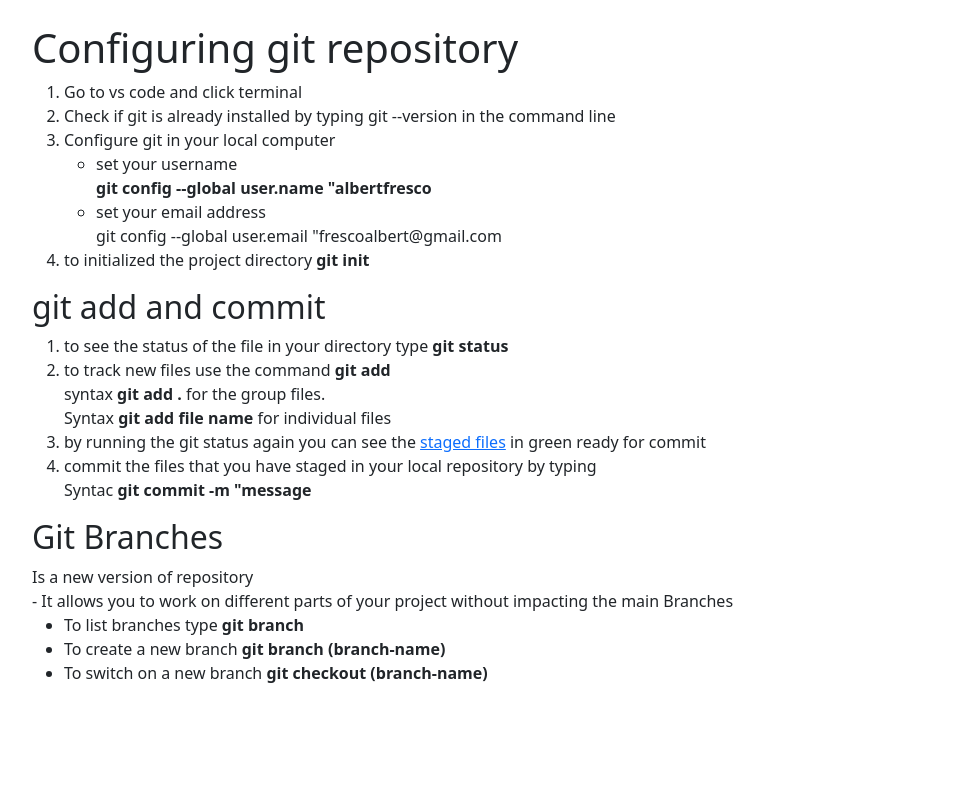
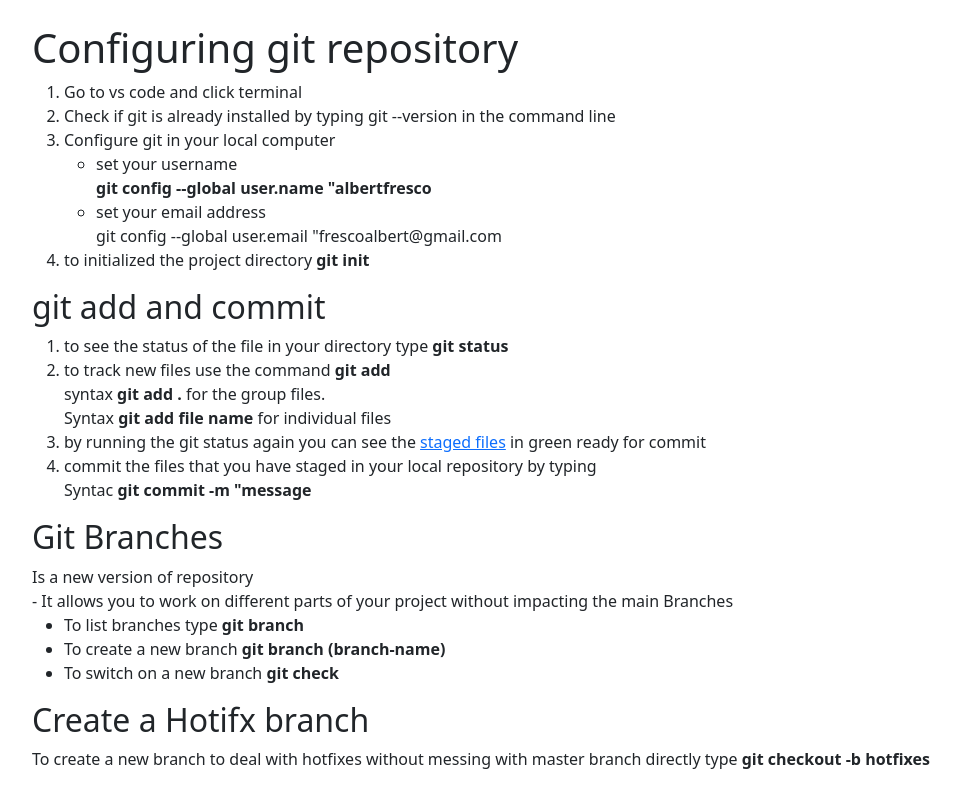
Before and after one commit to IIS0ULII/index_html, a plain HTML site: page index.html in a window 1280 px wide. Shown: the whole page, without its empty margins (50-1011 px from the left). Drawn offline with nearby package versions, Linux system fonts and the light colour scheme.

Commit message:
modified file

```diff
--- a/index.html
+++ b/index.html
@@ -22,7 +22,7 @@
 
                 </ul>
             </li>
-            <li>to initialized the project directory <b>git init</b></git li>
+            <li>to initialized the project directory <b>git init</b></li>
         </ol>
 
         <h2>git add and commit</h2>
@@ -34,14 +34,18 @@
         </ol>
 
         <h2>Git Branches</h2>
-                Is a new version of repository <br>
+        Is a new version of repository<br>
         - It allows you to work on different parts of your project without impacting the main Branches
 
         <ul>
             <li>To list branches type <b>git branch</b></li>
             <li>To create a new branch <b>git branch (branch-name)</b></li>
-                    <li>To switch on a new branch <b>git checkout (branch-name)</b></li>
+            <li>To switch on a new branch <b>git check</b>
+            </li>
         </ul>
+
+        <h2>Create a Hotifx branch</h2>
+        To create a new branch to deal with hotfixes without messing with master branch directly type <b>git checkout -b hotfixes</b><br>
     </div>
 
 
```
Lines whose indentation alone changed are shown as unchanged.
